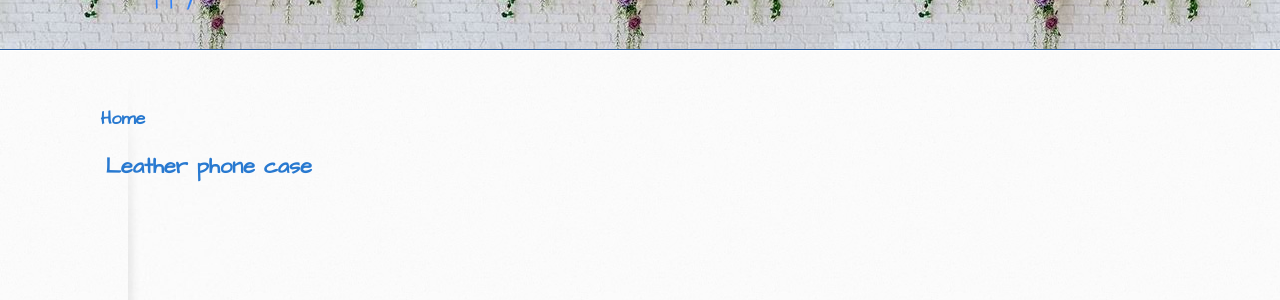
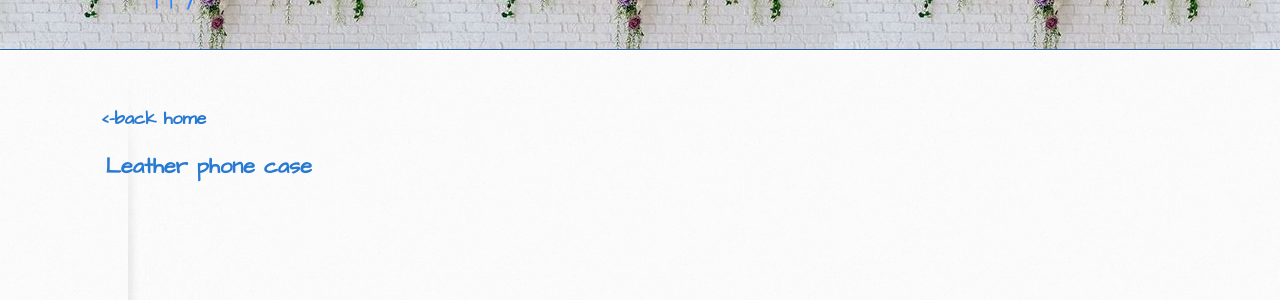
Before and after one commit to itcraftme/itcraftme, a Jekyll site: the page built from docs/craft/index.md, in a window 1280 px wide. Shown: the part 185-485 px from the top of the page. Built offline with Jekyll 4.4.1, drawn with Linux system fonts in a browser that asks for light colours; our own code applies the rules of GitHub Pages for plain Markdown files.

Commit message:
Update index.md

```diff
--- a/docs/craft/index.md
+++ b/docs/craft/index.md
@@ -1,5 +1,5 @@
 ---
 layout: default
 ---
-###  [Home](../../index.md)
+###  [<--back home](../../index.md)
 ## [Leather phone case](./phonecase.md)
```
